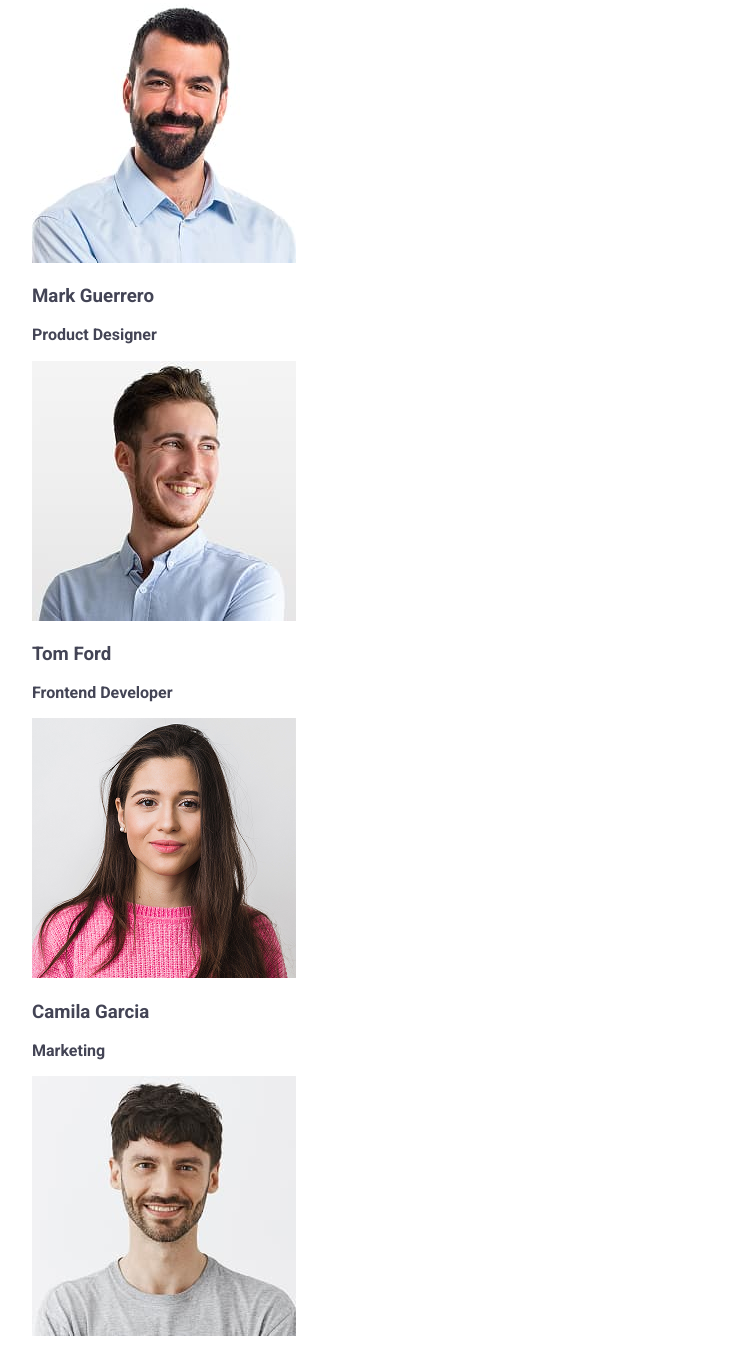
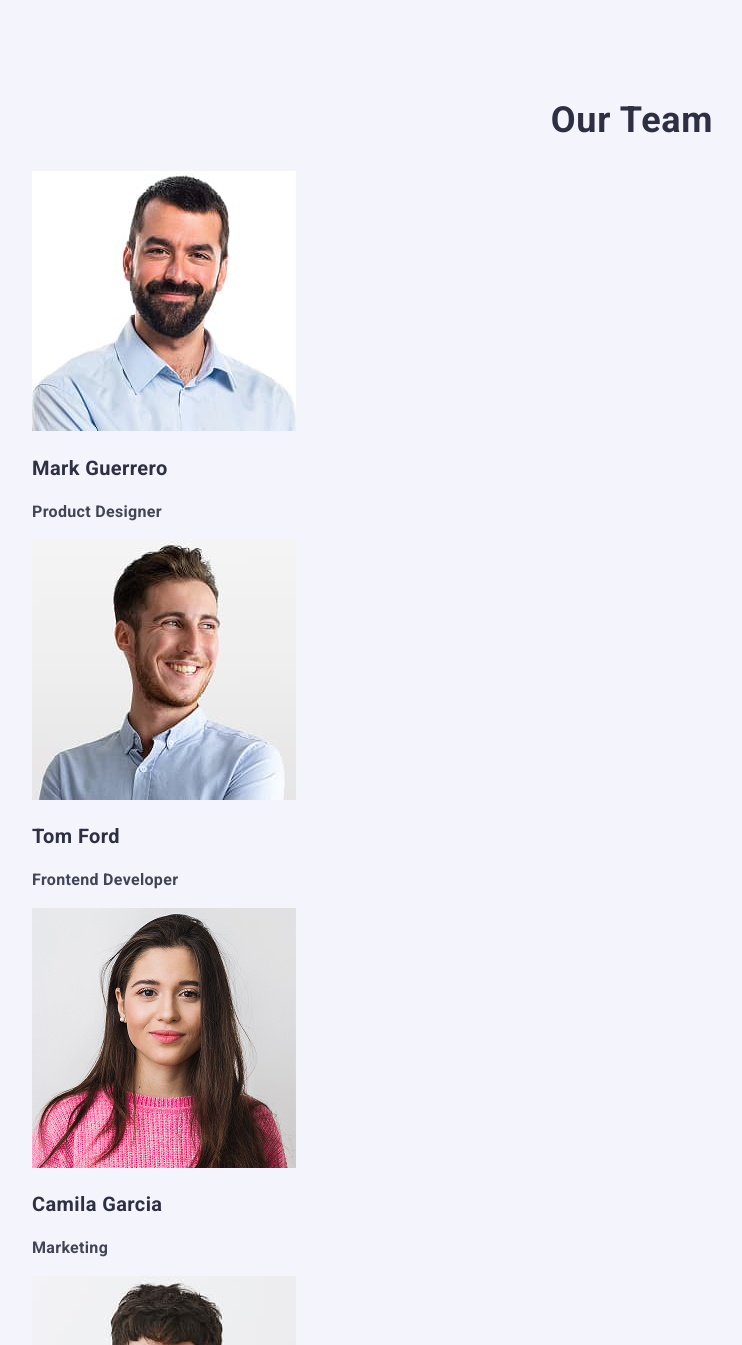
Before and after one commit to realisticsergio/goit-markup-hw-02, a plain HTML site: page index.html in a window 1280 px wide. Shown: the part 835-2180 px from the top of the page, without its empty margins (8-750 px from the left). Drawn offline with nearby package versions, Linux system fonts and the light colour scheme.

Commit message:
fixe first section

```diff
--- a/css/styles.css
+++ b/css/styles.css
@@ -58,7 +58,7 @@ a {
 .Contacts-link:focus,
 .main-buton:hover,
 .main-buton:focus {
-    color :#404bbf;
+    color: #404bbf;
 }
 .hero-section {
     background-color: #2e2f42;
@@ -84,6 +84,7 @@ a {
             border-radius: 4px;
             border: none;
 }
+
 .future-title {
     font-weight: 500;
     font-size: 20px;
@@ -96,8 +97,22 @@ a {
     font-size: 16px;
     line-height: 150%;
     letter-spacing: 0.02em;
-    color: #434455;;
+    color: #434455;
 }
+.team-section
+{
+    background-color: #F4F4FD;
+    padding-top: 120px;
+    padding-bottom: 120px;
+}
+.section-title {
+        font-size: 36px;
+        line-height: 1.11;
+        letter-spacing: 0.02em;
+        text-align: center;
+        color: #2E2F42;
+}
+
 .footer-page {
     background-color: #2E2F42;
 }
--- a/index.html
+++ b/index.html
@@ -73,40 +73,40 @@
         </section>
 <!--#end2 1section-->
 <!--#3 section-->
-        <section>
-            <h2>Our Team</h2>
+        <section id="3-section" class="team-section">
+            <h2 class="section-title">Our Team</h2>
              <ul>
-                <li>
+                <li class="team-card">
                     <img src="./images/Mark-Guerrero.jpg"
                          width="264"
                          height="260"
                          alt="Mark Guerreros">
-                    <h3>Mark Guerrero</h3>
-                         <p>Product Designer</p>
+                    <h3 class="future-title">Mark Guerrero</h3>
+                         <p class="future-text">Product Designer</p>
                 </li>
-                <li>
+                <li class="team-card">
                     <img src="./images/Tom-Ford.jpg"
                          width="264"
                          height="260"
                          alt="Tom Ford">
-                    <h3>Tom Ford</h3>
-                        <p>Frontend Developer</p>
+                    <h3 class="future-title">Tom Ford</h3>
+                        <p class="future-text">Frontend Developer</p>
                 </li>
-                <li>
+                <li class="team-card">
                     <img src="./images/Camila-Garcia.jpg"
                          width="264"
                          height="260"
                          alt="Camila Garcia">
-                    <h3>Camila Garcia</h3>
-                        <p>Marketing</p>
+                    <h3 class="future-title">Camila Garcia</h3>
+                        <p class="future-text">Marketing</p>
                 </li>
-                <li>
+                <li class="team-card">
                     <img src="./images/Daniel-Wilson.jpg"
                          width="264"
                          height="260"
                          alt="Daniel Wilson">
-                    <h3>Daniel Wilson</h3>
-                        <p>UI Designer</p>
+                    <h3 class="future-title">Daniel Wilson</h3>
+                        <p class="future-text">UI Designer</p>
                 </li>
             </ul>
         </section>
```
